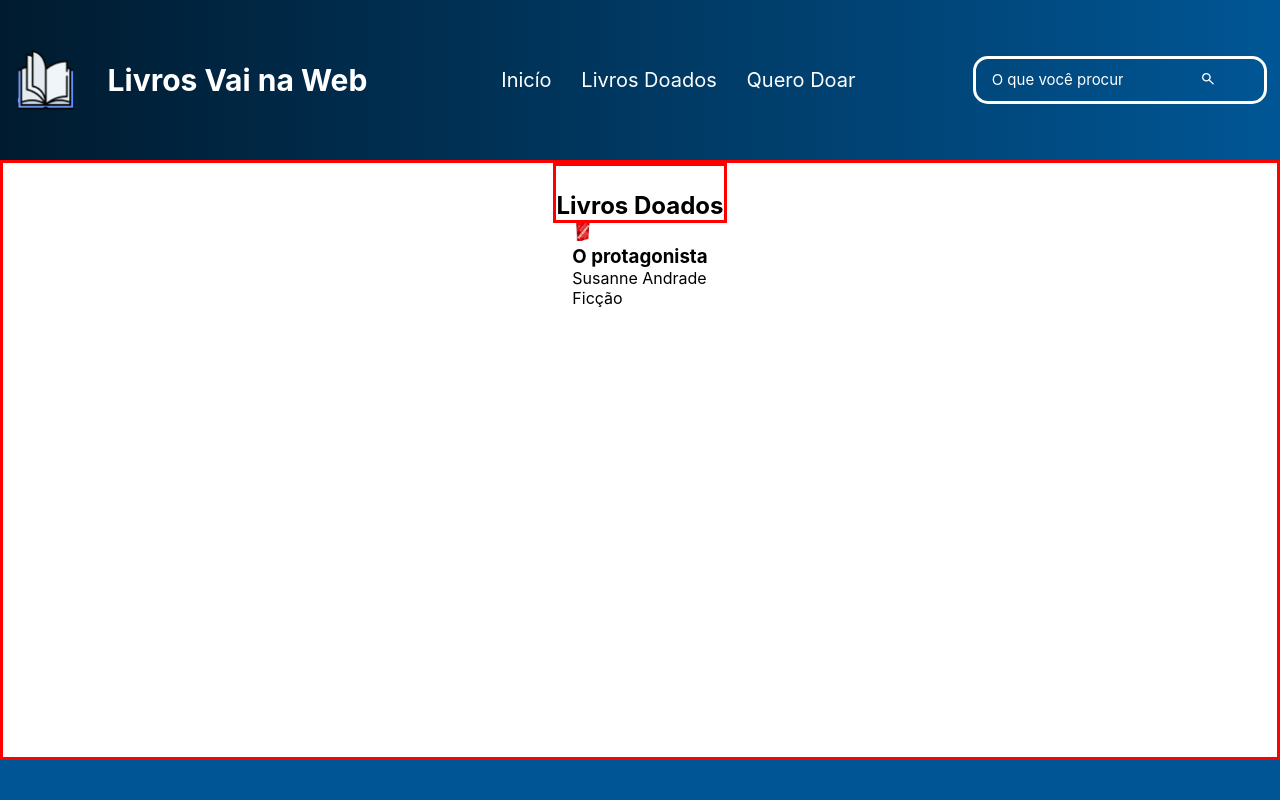
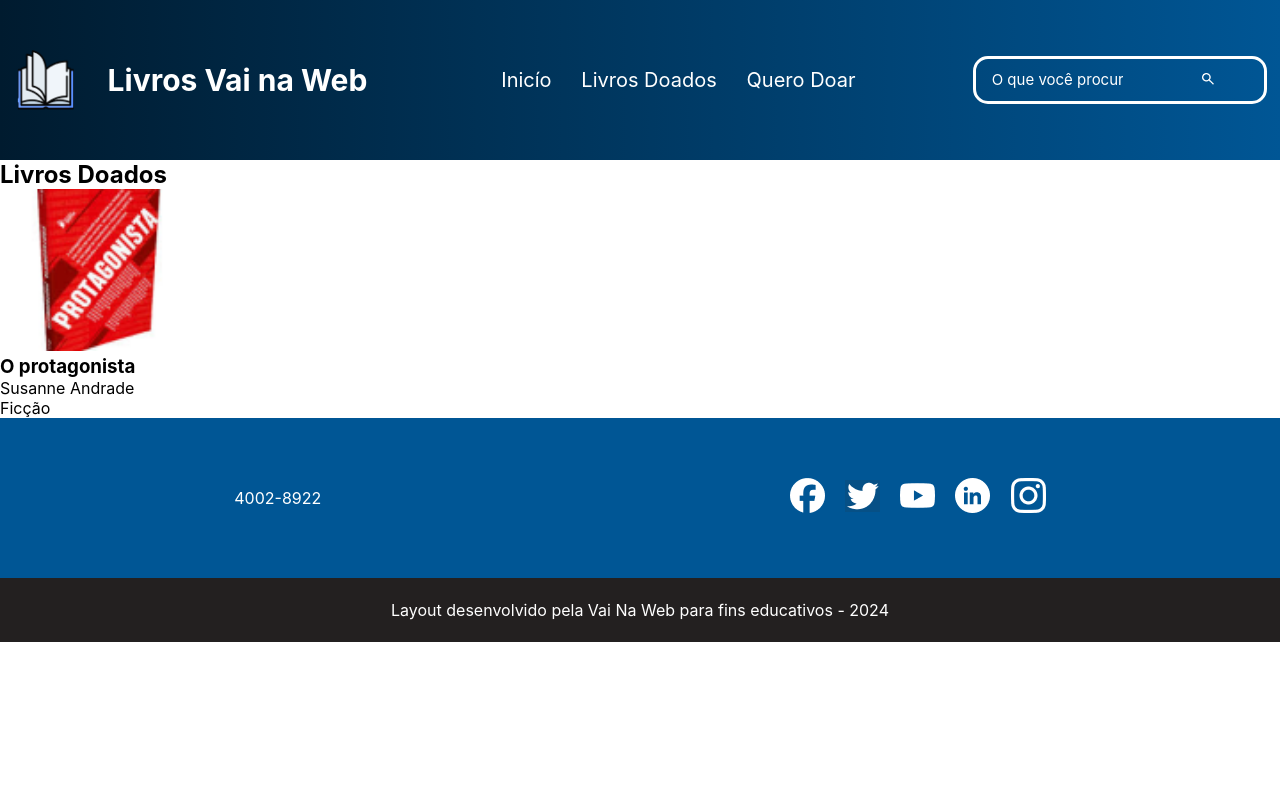
Before and after one commit to talli04/desafiofinal, a React (Vite) app: page /livrosdoados in a window 1280 px wide. Shown: the top 800 px of the page. Built offline with nearby package versions, Linux system fonts and the light colour scheme.

Commit message:
Atualizar o LivrosDoados.jsx

```diff
--- a/src/pages/livrosDoados/LivrosDoados.jsx
+++ b/src/pages/livrosDoados/LivrosDoados.jsx
@@ -3,9 +3,9 @@ import livro from '../../assets/livro.png'
 import s from './livrosDoados.module.scss'
 export default function LivrosDoados(){
     return(
-        <section className={s.livrosDoados}>
+        <section>
             <h2>Livros Doados</h2>
-        <section>
+        <section classname={s.livrosDoadosSection}>
             <section>
             <img src={livro} alt="imagem do livro o protagonista" />
             <h3>O protagonista</h3>
```
